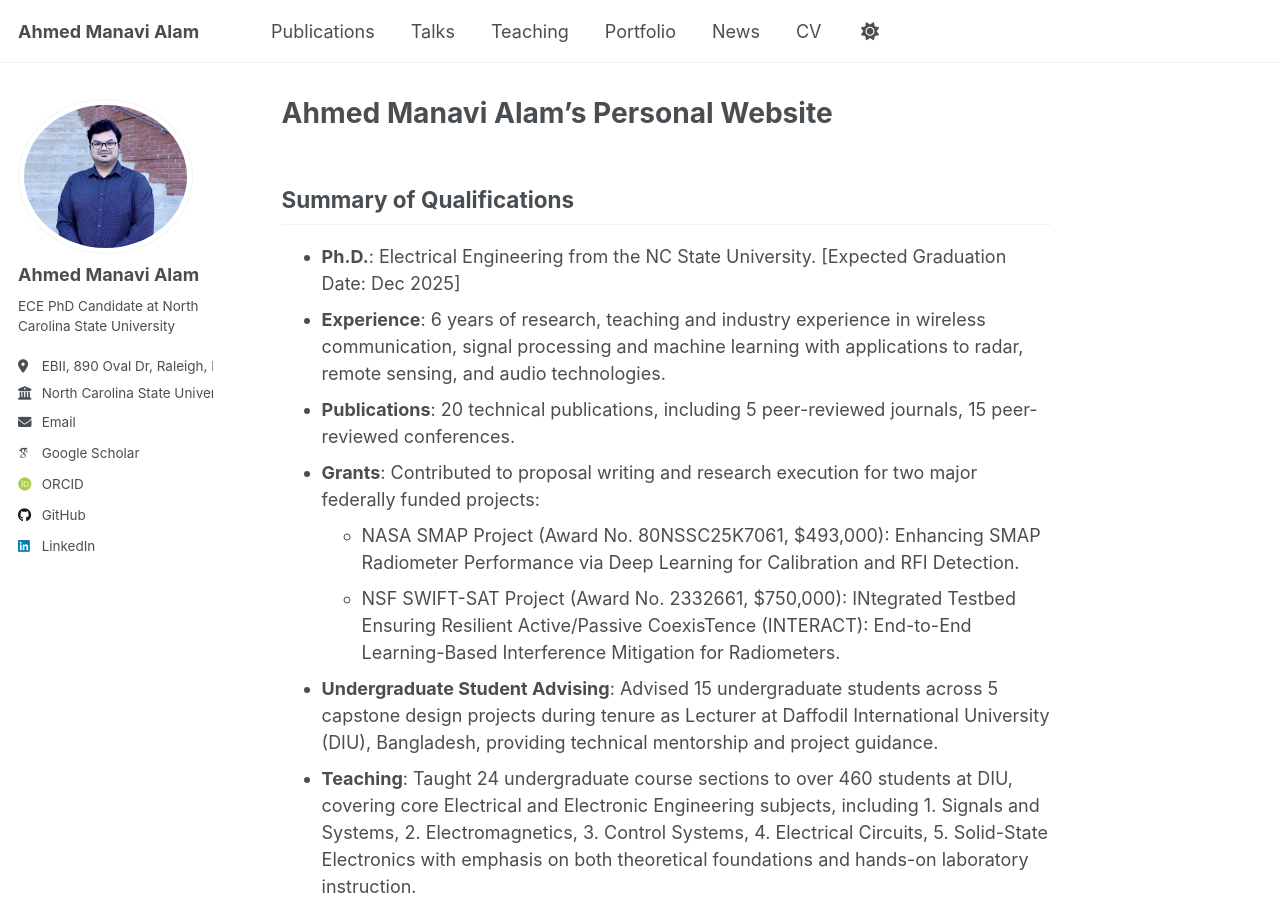
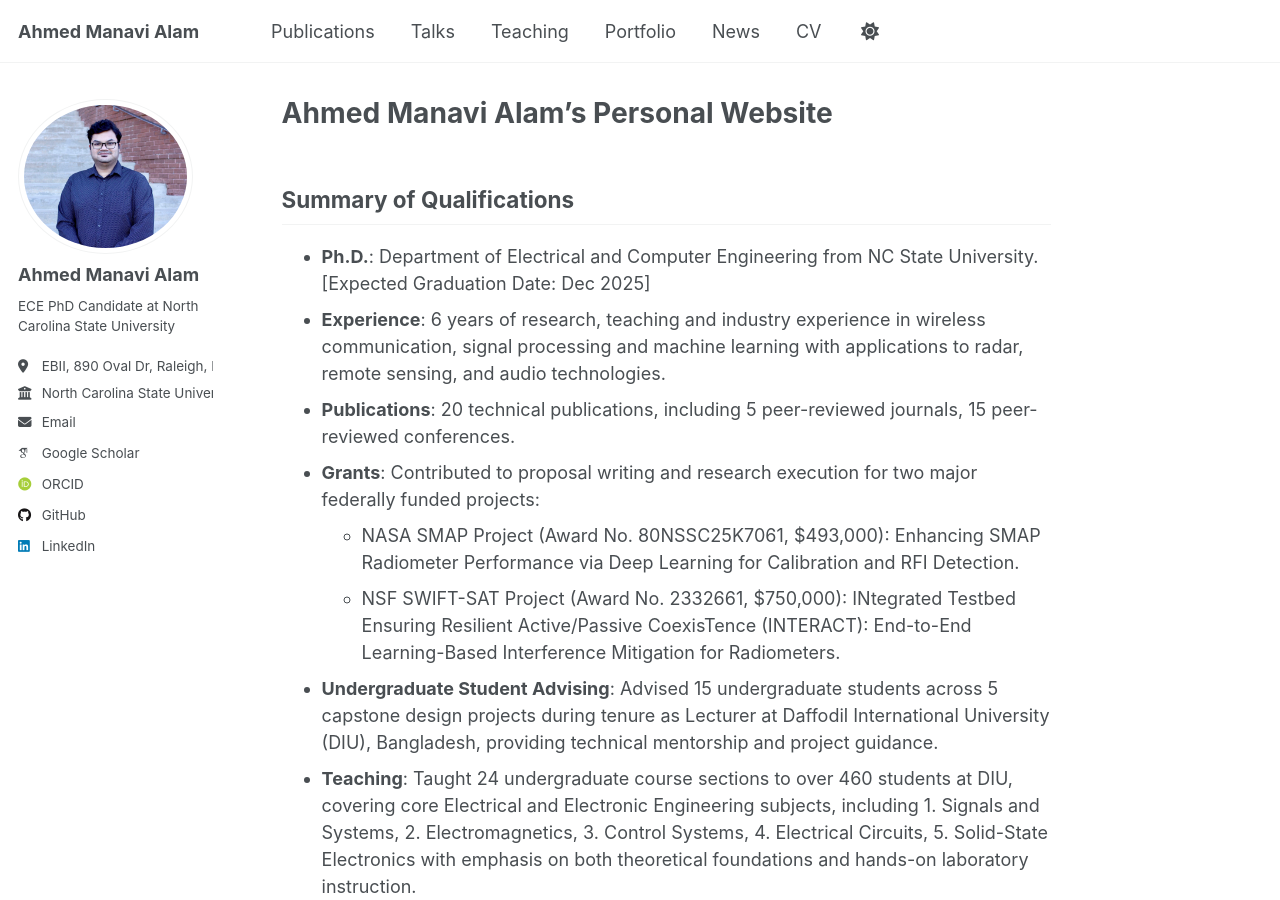
Before and after one commit to ahmed-manavi/ahmed-manavi.github.io, a Jekyll site: the page built from _pages/about.md, in a window 1280 px wide and 900 px high. Built offline with Jekyll 4.4.1, drawn with Linux system fonts in a browser that asks for light colours; some web fonts are replaced.

Commit message:
Update about.md

```diff
--- a/_pages/about.md
+++ b/_pages/about.md
@@ -9,7 +9,7 @@ redirect_from:
 
 ## Summary of Qualifications
 
-- **Ph.D.**: Electrical Engineering from the NC State University. [Expected Graduation Date: Dec 2025]
+- **Ph.D.**: Department of Electrical and Computer Engineering from NC State University. [Expected Graduation Date: Dec 2025]
 - **Experience**: 6 years of research, teaching and industry experience in wireless communication, signal processing and machine learning with applications to radar, remote sensing, and audio technologies.
 - **Publications**: 20 technical publications, including 5 peer-reviewed journals, 15 peer-reviewed conferences.
 - **Grants**: Contributed to proposal writing and research execution for two major federally funded projects:
```
